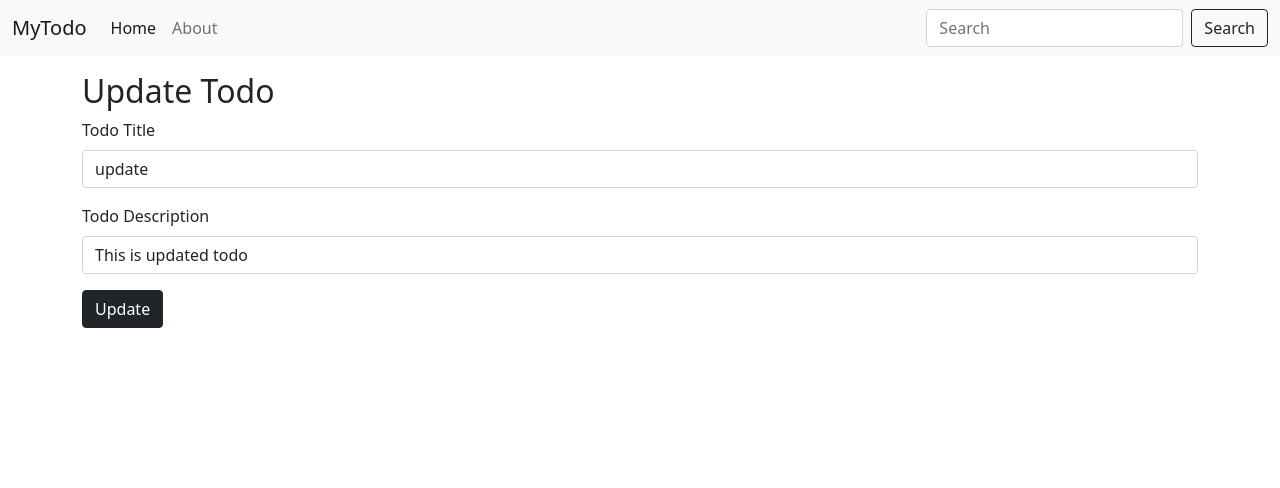
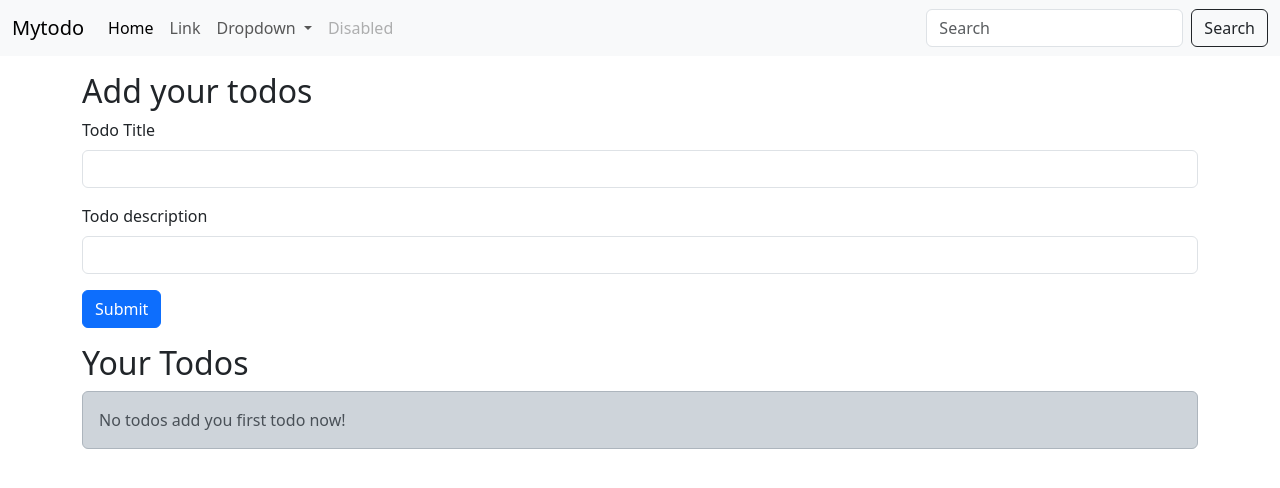
Before and after one commit to yesh198/app, a Flask app: page /update/1 in a window 1280 px wide. Shown: the top 488 px of the page. Run offline with Flask 2, Linux system fonts and the light colour scheme.

Commit message:
modified

```diff
--- a/templates/update.html
+++ b/templates/update.html
@@ -1,34 +1,103 @@
-{% extends 'base.html' %}
-{% block title %} Home{% endblock title %}
-{% block body %}
+<!doctype html>
+<html lang="en">
+  <head>
+    <meta charset="utf-8">
+    <meta name="viewport" content="width=device-width, initial-scale=1">
+    <title>My Todo</title>
+    <link href="https://cdn.jsdelivr.net/npm/bootstrap@5.3.0-alpha2/dist/css/bootstrap.min.css" rel="stylesheet" integrity="sha384-aFq/bzH65dt+w6FI2ooMVUpc+21e0SRygnTpmBvdBgSdnuTN7QbdgL+OapgHtvPp" crossorigin="anonymous">
+  </head>
+  <body>
+    <nav class="navbar navbar-expand-lg bg-body-tertiary">
+        <div class="container-fluid">
+          <a class="navbar-brand" href="/">Mytodo</a>
+          <button class="navbar-toggler" type="button" data-bs-toggle="collapse" data-bs-target="#navbarSupportedContent" aria-controls="navbarSupportedContent" aria-expanded="false" aria-label="Toggle navigation">
+            <span class="navbar-toggler-icon"></span>
+          </button>
+          <div class="collapse navbar-collapse" id="navbarSupportedContent">
+            <ul class="navbar-nav me-auto mb-2 mb-lg-0">
+              <li class="nav-item">
+                <a class="nav-link active" aria-current="page" href="#">Home</a>
+              </li>
+              <li class="nav-item">
+                <a class="nav-link" href="#">Link</a>
+              </li>
+              <li class="nav-item dropdown">
+                <a class="nav-link dropdown-toggle" href="#" role="button" data-bs-toggle="dropdown" aria-expanded="false">
+                  Dropdown
+                </a>
+                <ul class="dropdown-menu">
+                  <li><a class="dropdown-item" href="#">Action</a></li>
+                  <li><a class="dropdown-item" href="#">Another action</a></li>
+                  <li><hr class="dropdown-divider"></li>
+                  <li><a class="dropdown-item" href="#">Something else here</a></li>
+                </ul>
+              </li>
+              <li class="nav-item">
+                <a class="nav-link disabled">Disabled</a>
+              </li>
+            </ul>
+            <form class="d-flex" role="search">
+              <input class="form-control me-2" type="search" placeholder="Search" aria-label="Search">
+              <button class="btn btn-outline-dark" type="submit">Search</button>
+            </form>
+          </div>
+        </div>
+      </nav>
 
     <div class="container my-3">
-        <h2>Update Todo</h2>
-        <form action="/update/{{todo.sno}}" method="POST">
+        <h2>Add your todos</h2>
+        <form action="/" method="POST">
             <div class="mb-3">
               <label for="title" class="form-label">Todo Title</label>
-              <input type="text" class="form-control" name="title" id="title" value="{{todo.title}}" aria-describedby="emailHelp">
+              <input type="text" class="form-control" name = "title" id="title" aria-describedby="emailHelp">
             </div>
             <div class="mb-3">
-              <label for="desc" class="form-label">Todo Description</label>
-              <input type="text" class="form-control" value="{{todo.desc}}" name="desc" id="desc">
+              <label for="desc" class="form-label">Todo description</label>
+              <input type="text" class="form-control" name = "desc" id="desc">
             </div>
 
-            <button type="submit" class="btn btn-dark">Update</button>
+            <button type="submit" class="btn btn-primary">Submit</button>
           </form>
     </div>
 
-    <!-- Optional JavaScript; choose one of the two! -->
+    <div class="container my-3">
+        <h2>Your Todos</h2>
 
-    <!-- Option 1: Bootstrap Bundle with Popper -->
-    <script src="https://cdn.jsdelivr.net/npm/bootstrap@5.0.0-beta2/dist/js/bootstrap.bundle.min.js"
-        integrity="sha384-b5kHyXgcpbZJO/tY9Ul7kGkf1S0CWuKcCD38l8YkeH8z8QjE0GmW1gYU5S9FOnJ0"
-        crossorigin="anonymous"></script>
+                {% if allTodo|length==0%}
+                <div class="alert alert-dark" role="alert">
+                    No todos add you first todo now!
+                  </div>
+                    {%else%}
+                    <table class="table">
+                        <thead>
+                          <tr>
+                            <th scope="col">SNo</th>
+                            <th scope="col">Title</th>
+                            <th scope="col">description</th>
+                            <th scope="col">Time</th>
+                            <th scope="col">Actions</th>
+                          </tr>
+                        </thead>
+                        <tbody>
+                {% for todo in allTodo %}
+                <tr>
+                    <th scope="row">{{loop.index}}</th>
+                    <td>{{todo.title}}</td>
+                    <td>{{todo.desc}}</td>
+                    <td>{{todo.date_created}}</td>
+                    <td>
+                        <a href="/update/{{todo.sno}}" type = "button" class = 'btn btn-outline-dark btn-sm mx-1'>Update</button>
+                        <a href="/delete/{{todo.sno}}" type = "button" class = 'btn btn-outline-dark btn-sm mx-1'>Delete</button>
+                    </td>
+                </tr>
+                    {% endfor %}
+                </tbody>
+                </table>
+                    {% endif %}
 
-    <!-- Option 2: Separate Popper and Bootstrap JS -->
-    <!--
-    <script src="https://cdn.jsdelivr.net/npm/@popperjs/core@2.6.0/dist/umd/popper.min.js" integrity="sha384-KsvD1yqQ1/1+IA7gi3P0tyJcT3vR+NdBTt13hSJ2lnve8agRGXTTyNaBYmCR/Nwi" crossorigin="anonymous"></script>
-    <script src="https://cdn.jsdelivr.net/npm/bootstrap@5.0.0-beta2/dist/js/bootstrap.min.js" integrity="sha384-nsg8ua9HAw1y0W1btsyWgBklPnCUAFLuTMS2G72MMONqmOymq585AcH49TLBQObG" crossorigin="anonymous"></script>
-    -->
 
-{% endblock body %}
+
+    </div>
+    <script src="https://cdn.jsdelivr.net/npm/bootstrap@5.3.0-alpha2/dist/js/bootstrap.bundle.min.js" integrity="sha384-qKXV1j0HvMUeCBQ+QVp7JcfGl760yU08IQ+GpUo5hlbpg51QRiuqHAJz8+BrxE/N" crossorigin="anonymous"></script>
+  </body>
+</html>
```
